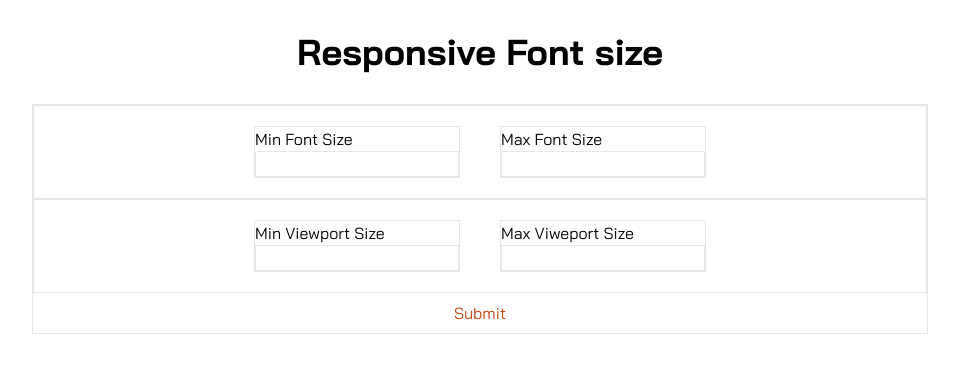
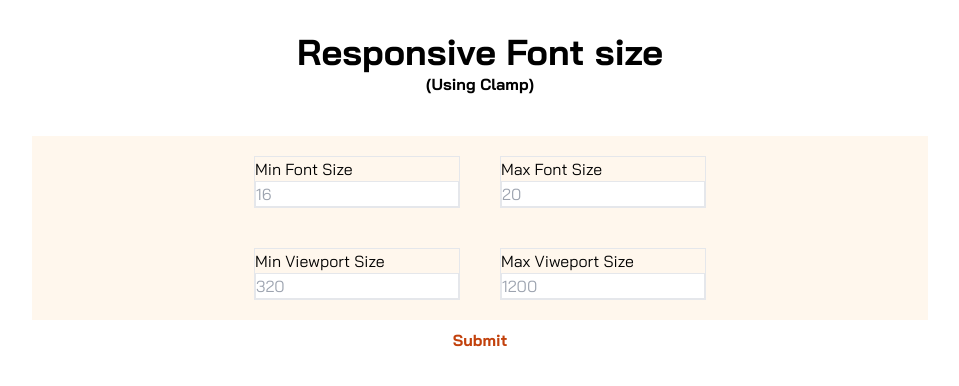
Before and after one commit to MunnaAhmed130/responsive-font-size-calculation, a React (Create React App) app: page / in a window 1280 px wide. Shown: the top 386 px of the page, without its empty margins (160-1119 px from the left). Built offline with nearby package versions, Linux system fonts and the light colour scheme.

Commit message:
responsive font size calculation done

```diff
--- a/src/App.js
+++ b/src/App.js
@@ -1,57 +1,104 @@
-import React from "react";
+import React, { useState } from "react";
 import styles from "./styles.js";
 
 const App = () => {
+    const [minpx, setminpx] = useState();
+    const [maxpx, setmaxpx] = useState();
+    const [minVw, setMinVw] = useState();
+    const [maxVw, setMaxVw] = useState();
+    const [responsiveFs, setResponsiveFs] = useState();
+
+    const handleminpx = (e) => setminpx(e.target.value);
+    const handlemaxpx = (e) => setmaxpx(e.target.value);
+    const handleMinVw = (e) => setMinVw(e.target.value);
+    const handleMaxVw = (e) => setMaxVw(e.target.value);
+
+    let minRem = minpx / 16;
+    let maxRem = maxpx / 16;
+
+    // prettier-ignore
+    const middleVw = ((100 * (maxpx - minpx)) / (maxVw - minVw)).toPrecision(5);
+
+    // prettier-ignore
+    const middleRem = ((((minVw * maxpx) - (maxVw * minpx)) / (minVw - maxVw)) / 16).toPrecision(5);
+
+    const handleSubmit = (e) => {
+        setResponsiveFs(
+            `clamp(${minRem}rem ,${middleVw}vw + ${middleRem}rem ,  ${maxRem}rem)`
+        );
+        e.preventDefault();
+    };
+    console.log(responsiveFs);
+
     return (
-        <div className="App font-poppins antialiased">
+        <div className="App font-poppins antialiased max-w-4xl mx-auto text-center">
             <h1 className={`${styles.heading1}`}>Responsive Font size</h1>
+            <span className="text-center inline-block m-auto pb-10 font-black">
+                (Using Clamp)
+            </span>
             {/* <h2>How to use</h2> */}
             <form className={`${styles.form}`}>
                 <div className={`${styles.inputRowContainer}`}>
                     <div className={`${styles.inputContainer}`}>
-                        <label for="min-fs">Min Font Size</label> <br />
+                        <label hmtlfor="min-fs" className="w-full">
+                            Min Font Size
+                        </label>{" "}
+                        <br />
                         <input
+                            onBlur={handleminpx}
                             type="number"
                             id="min-fs"
                             className={`${styles.input}`}
+                            placeholder="16"
+                            required
                         ></input>
                     </div>
-                    <div className="border m-5">
-                        <label for="max-fs">Max Font Size</label> <br />
+                    <div className={`${styles.inputContainer}`}>
+                        <label hmtlfor="max-fs">Max Font Size</label> <br />
                         <input
+                            onBlur={handlemaxpx}
                             type="number"
                             id="max-fs"
                             className={`${styles.input}`}
+                            placeholder="20"
+                            required
                         ></input>
                     </div>
                 </div>
                 <div className={`${styles.inputRowContainer}`}>
                     <div className={`${styles.inputContainer}`}>
-                        <label for="min-vw">Min Viewport Size</label> <br />
+                        <label hmtlfor="min-vw">Min Viewport Size</label> <br />
                         <input
+                            onBlur={handleMinVw}
                             type="number"
                             id="min-vw"
                             className={`${styles.input}`}
+                            placeholder="320"
+                            Required
                         ></input>
                     </div>
                     <div className={`${styles.inputContainer}`}>
-                        <label for="max-vw">Max Viweport Size</label> <br />
+                        <label hmtlfor="max-vw">Max Viweport Size</label> <br />
                         <input
+                            onBlur={handleMaxVw}
                             type="number"
                             id="max-vw"
                             className={`${styles.input}`}
+                            placeholder="1200"
+                            required
                         ></input>
                     </div>
                 </div>
                 <button
+                    onClick={handleSubmit}
                     type="submit"
-                    className="py-2  border-black hover:bg-orange-300 hover:text-white text-orange-700"
+                    className="py-2 font-bold  border-black hover:bg-orange-300 hover:text-white text-orange-700"
                 >
                     Submit
                 </button>
             </form>
             <div>
-                <p></p>
+                <p className="text-center mt-5">{responsiveFs}</p>
             </div>
         </div>
     );
--- a/src/styles.js
+++ b/src/styles.js
@@ -1,8 +1,8 @@
 const styles = {
-    heading1: "text-4xl font-black text-center py-8",
-    form: "max-w-4xl text border flex flex-col mx-auto ",
-    inputRowContainer: "border flex-row flex justify-center ",
-    inputContainer: "border m-5",
+    heading1: "text-4xl font-black text-center pt-8",
+    form: "max-w-4xl text  flex flex-col mx-auto ",
+    inputRowContainer: "bg-orange-50 flex-row flex justify-center ",
+    inputContainer: "border  m-5 text-left ",
     input: "border solid focus:outline-0 focus:border-black ",
 };
 export default styles;
```
